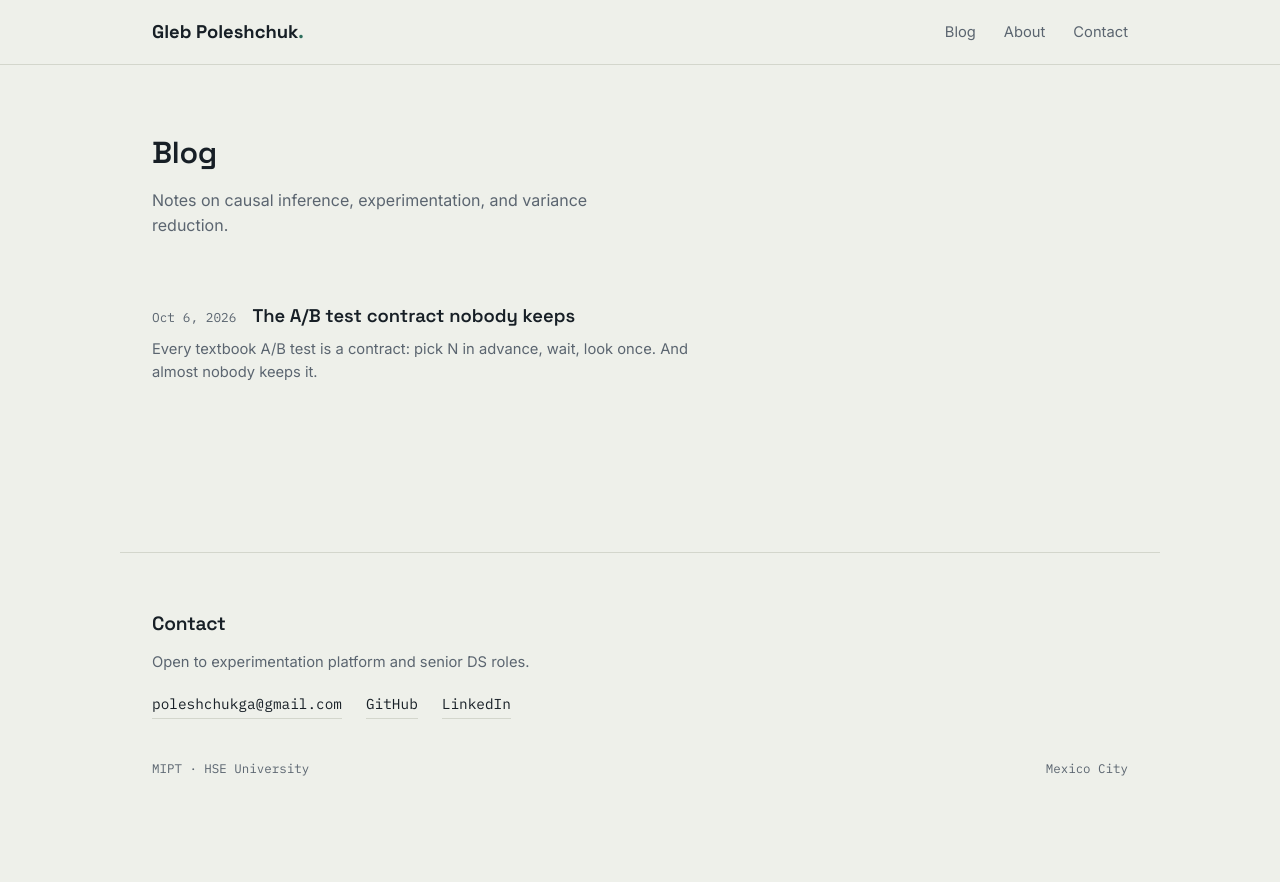
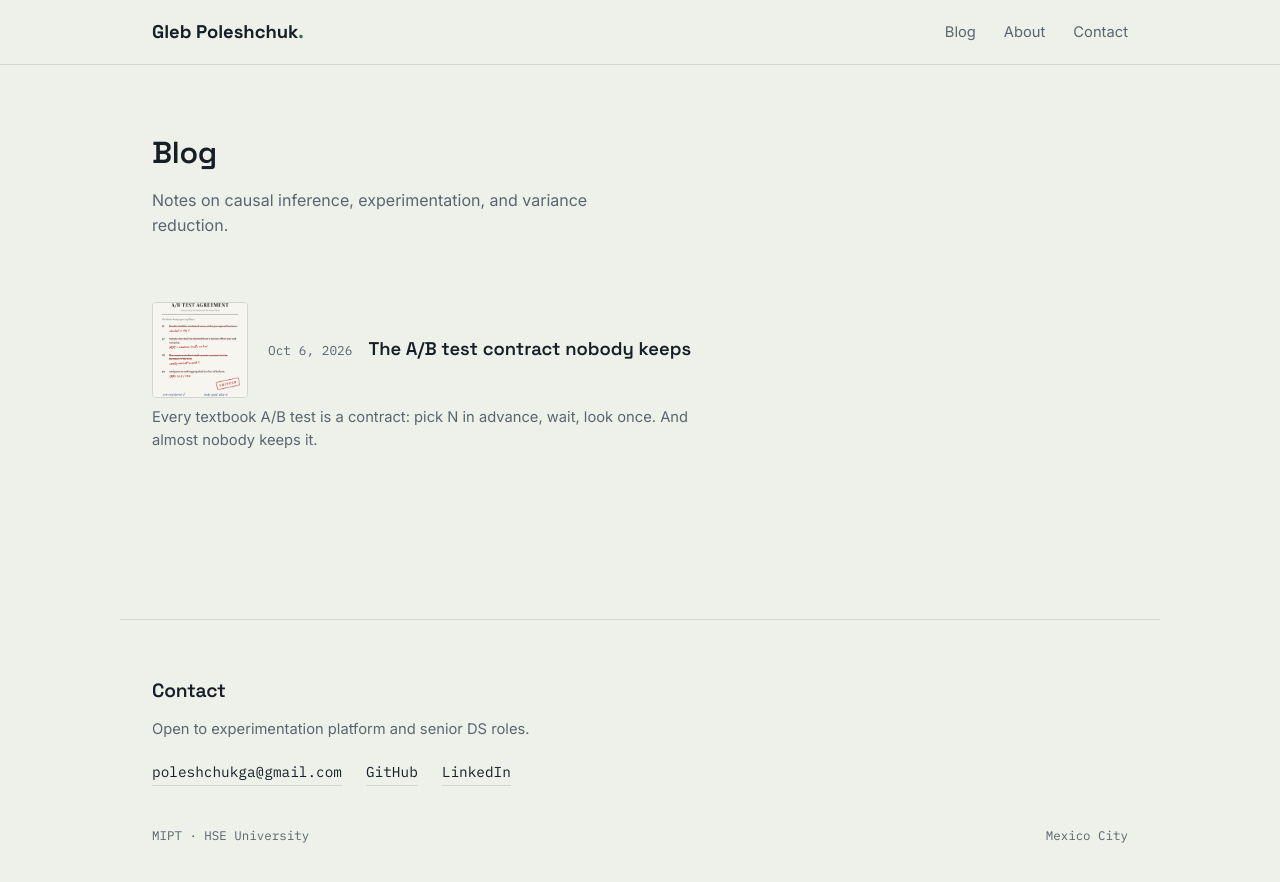
Before and after one commit to TyMerrit/tymerrit.github.io, a Jekyll site: the page built from index.html, in a window 1280 px wide. Shown: the top 882 px of the page. Built offline with Jekyll 4.4.1, drawn with Linux system fonts in a browser that asks for light colours.

Commit message:
Add post preview images: og:image and blog list thumbnails
Posts can set an `image` front matter field, used both for social
share previews (og:image / twitter:image, switching the Twitter card
to summary_large_image) and as a thumbnail in the blog list. Posts
without an image render exactly as before.

Co-Authored-By: Claude Sonnet 5 <noreply@anthropic.com>

```diff
--- a/_layouts/default.html
+++ b/_layouts/default.html
@@ -10,9 +10,11 @@
 <meta property="og:title" content="{% if page.title %}{{ page.title }} — Gleb{% else %}{{ site.title }}{% endif %}">
 <meta property="og:description" content="{{ page.excerpt | default: site.description | strip_html | strip_newlines | truncate: 160 }}">
 <meta property="og:url" content="{{ page.url | absolute_url }}">
-<meta name="twitter:card" content="summary">
+{% if page.image %}<meta property="og:image" content="{{ page.image | absolute_url }}">{% endif %}
+<meta name="twitter:card" content="{% if page.image %}summary_large_image{% else %}summary{% endif %}">
 <meta name="twitter:title" content="{% if page.title %}{{ page.title }} — Gleb{% else %}{{ site.title }}{% endif %}">
 <meta name="twitter:description" content="{{ page.excerpt | default: site.description | strip_html | strip_newlines | truncate: 160 }}">
+{% if page.image %}<meta name="twitter:image" content="{{ page.image | absolute_url }}">{% endif %}
 <link rel="icon" type="image/svg+xml" href="{{ '/favicon.svg' | relative_url }}">
 <link rel="preconnect" href="https://fonts.googleapis.com">
 <link rel="preconnect" href="https://fonts.gstatic.com" crossorigin>
--- a/index.html
+++ b/index.html
@@ -10,8 +10,13 @@ title: Blog
     {% for post in site.posts %}
     <li>
       <a class="post-list-link" href="{{ post.url | relative_url }}">
-        <span class="post-list-date mono">{{ post.date | date: "%b %-d, %Y" }}</span>
-        <span class="post-list-title">{{ post.title }}</span>
+        {% if post.image %}
+        <img class="post-list-thumb" src="{{ post.image | relative_url }}" alt="">
+        {% endif %}
+        <span class="post-list-heading">
+          <span class="post-list-date mono">{{ post.date | date: "%b %-d, %Y" }}</span>
+          <span class="post-list-title">{{ post.title }}</span>
+        </span>
       </a>
       {% if post.excerpt %}
       <p class="post-list-excerpt">{{ post.excerpt | strip_html | truncatewords: 28 }}</p>
--- a/style.css
+++ b/style.css
@@ -485,6 +485,7 @@ section h2 {
   .wrap { padding: 0 20px; }
   .header-row { height: 56px; }
   .nav a { font-size: 0.85rem; }
+  .post-list-thumb { width: 64px; height: 64px; }
 }
 
 /* BLOG LIST */
@@ -520,6 +521,21 @@ section h2 {
 }
 
 .post-list-link {
+  display: flex;
+  align-items: center;
+  gap: 20px;
+}
+
+.post-list-thumb {
+  width: 96px;
+  height: 96px;
+  object-fit: cover;
+  border-radius: 4px;
+  border: 1px solid var(--line);
+  flex-shrink: 0;
+}
+
+.post-list-heading {
   display: flex;
   align-items: baseline;
   gap: 16px;
```
Also changed, not shown: _posts/2026-10-06-the-ab-test-contract-nobody-keeps.md (+1 -0 lines).
